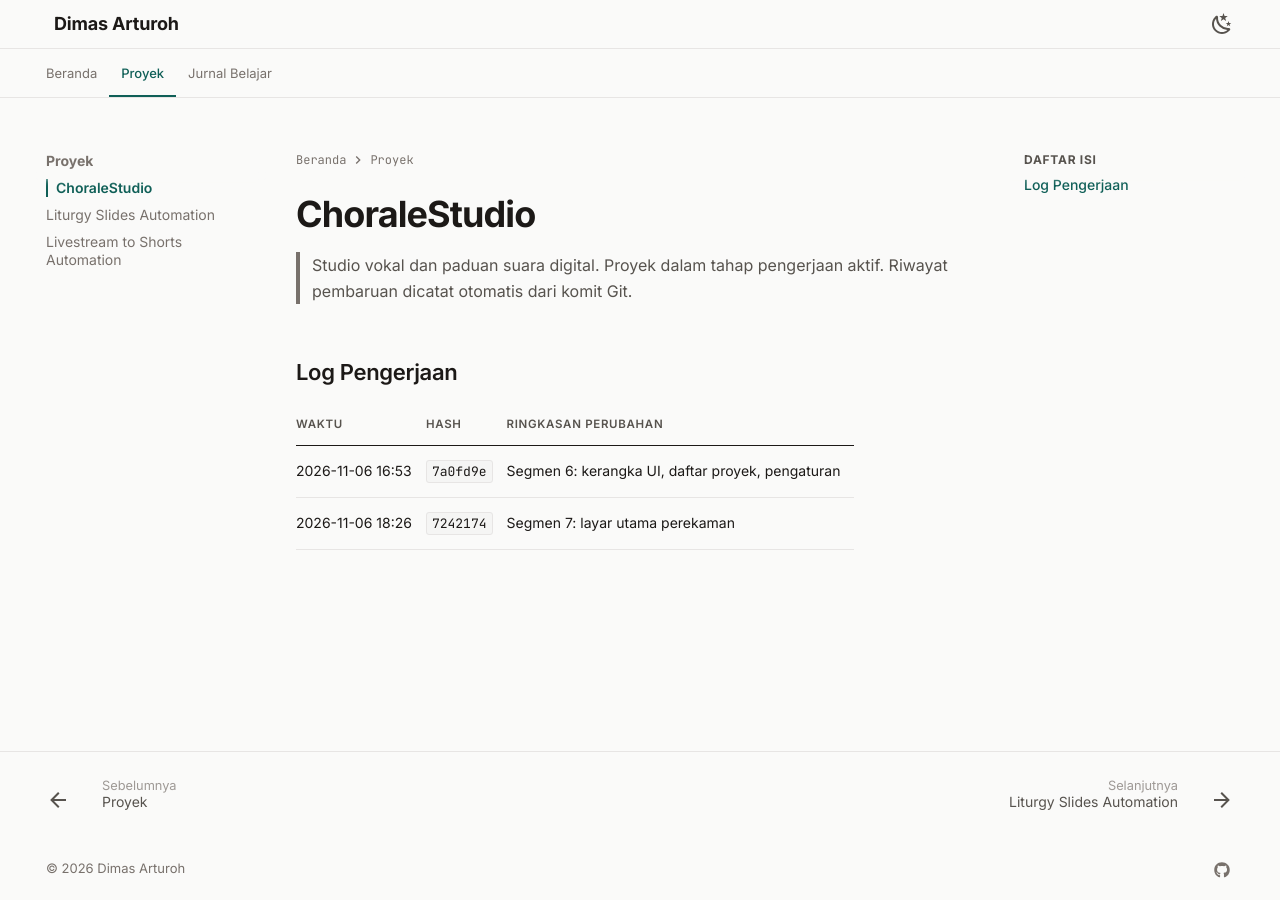
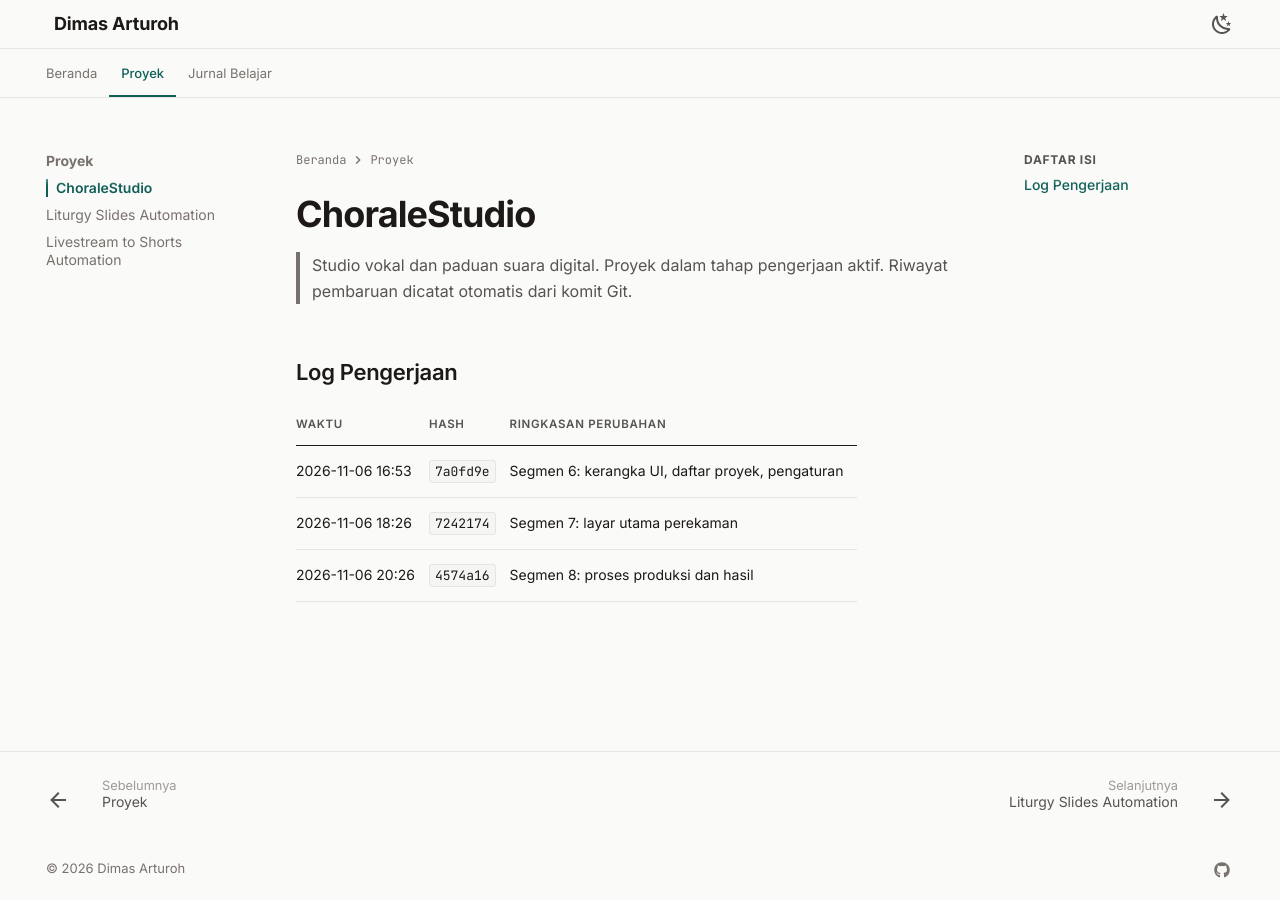
Before and after one commit to dimasarturoh15/dimasarturoh15.github.io, an MkDocs documentation site: the page built from docs/projects/choralestudio.md, in a window 1280 px wide. Built offline with MkDocs 1.6.1 and Material for MkDocs 9.7.7, drawn with Linux system fonts in a browser that asks for light colours.

Commit message:
docs: sync ChoraleStudio commit 4574a16

```diff
--- a/docs/projects/choralestudio.md
+++ b/docs/projects/choralestudio.md
@@ -8,3 +8,4 @@
 |---|---|---|
 | 2026-11-06 16:53 | `7a0fd9e` | Segmen 6: kerangka UI, daftar proyek, pengaturan |
 | 2026-11-06 18:26 | `7242174` | Segmen 7: layar utama perekaman |
+| 2026-11-06 20:26 | `4574a16` | Segmen 8: proses produksi dan hasil |
```
